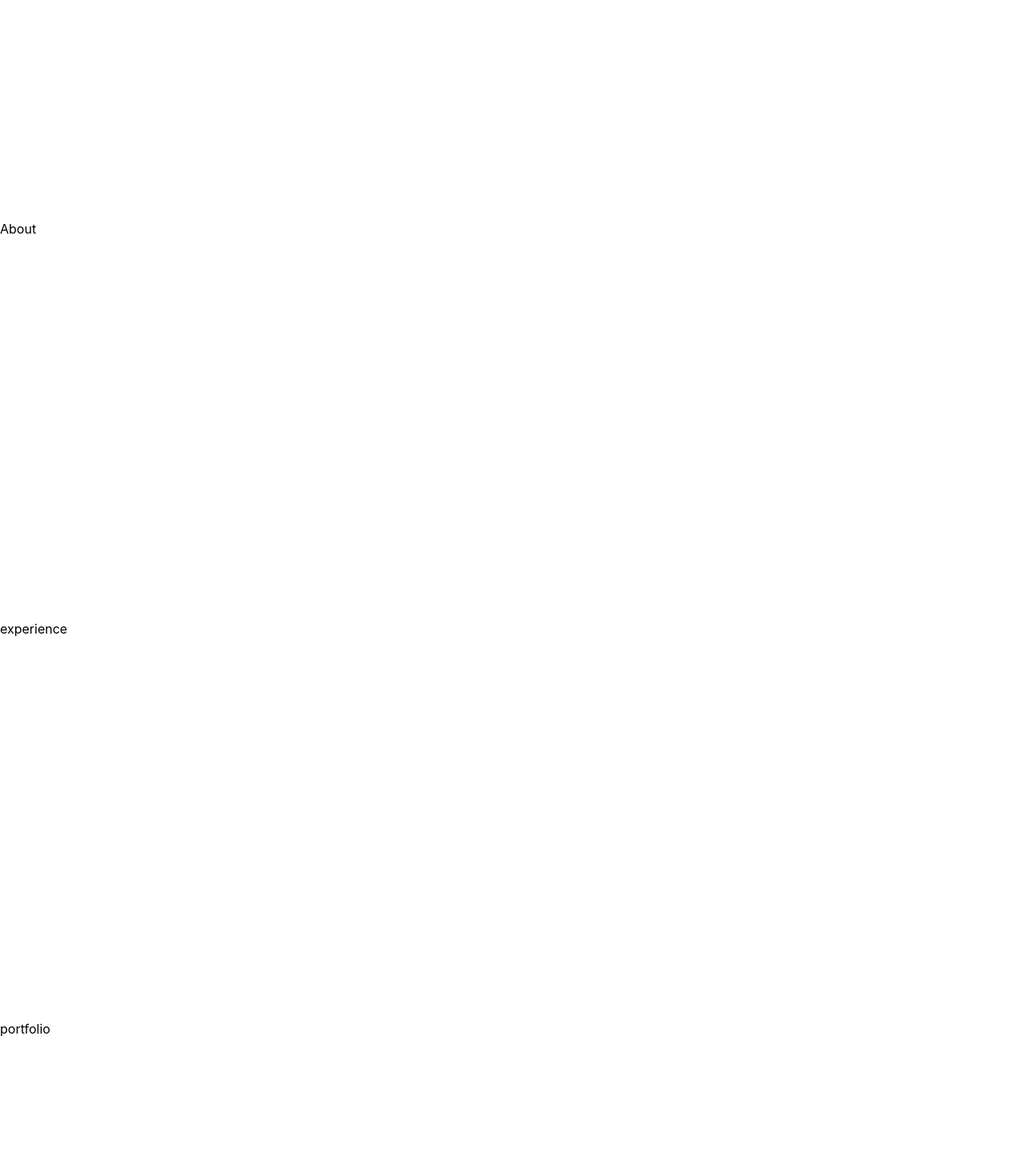
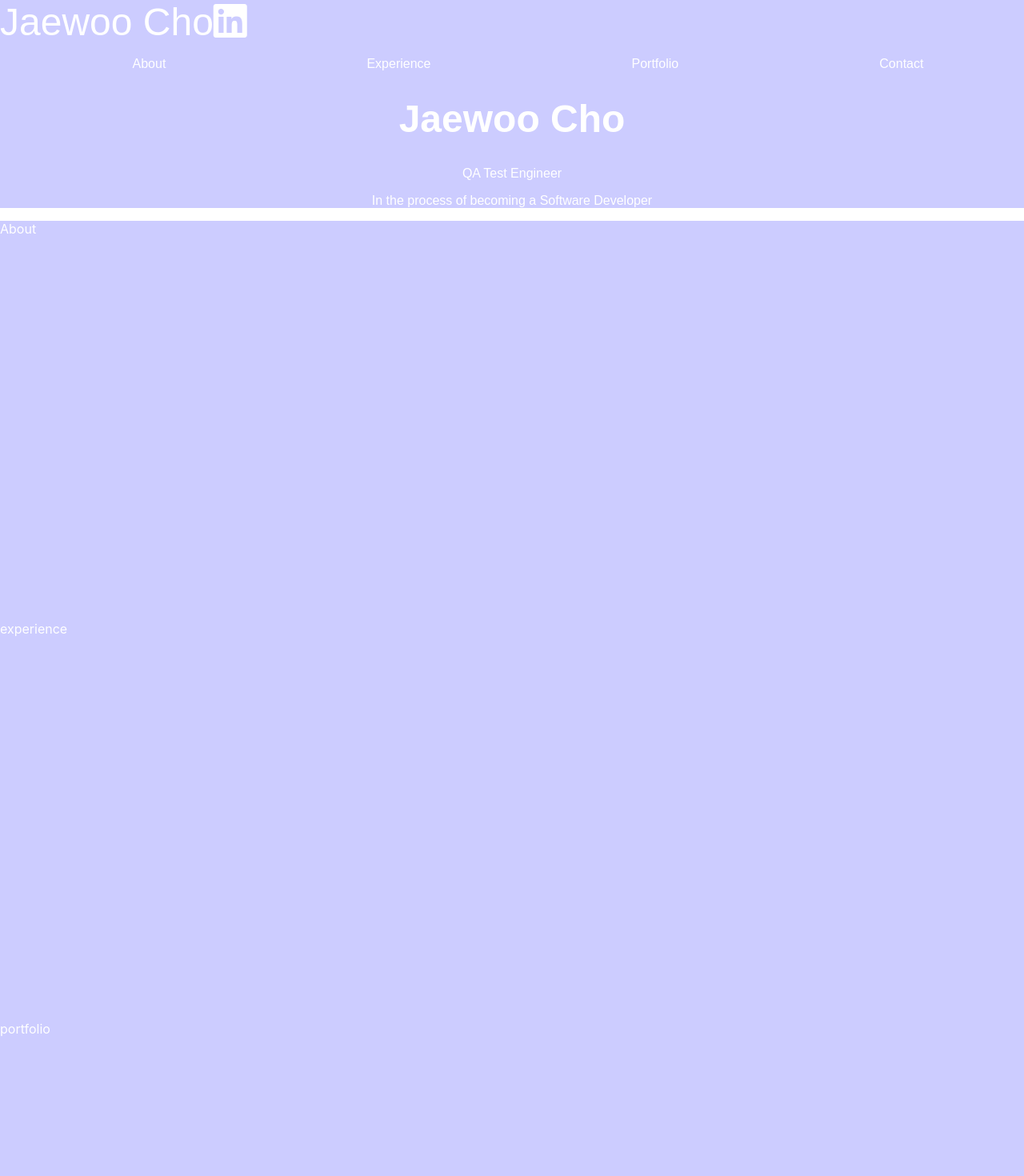
Before and after one commit to mikael1017/my-website, a React (Create React App) app: page / in a window 1280 px wide. Shown: the top 1470 px of the page at 80% size. Built offline with nearby package versions, Linux system fonts and the light colour scheme.

Commit message:
changed color

```diff
--- a/src/App.css
+++ b/src/App.css
@@ -61,6 +61,12 @@ li:hover {
 Header {
   font-family: "Alef", sans-serif;
   color: var(--color-white);
+  background-color: var(--color-point);
+}
+
+.content{
+  color: var(--color-white);
+  background-color: var(--color-point);
 }
 
 .navbar-name {
--- a/src/App.js
+++ b/src/App.js
@@ -16,10 +16,12 @@ class App extends React.PureComponent {
     return (
       <>
         <Header />
-        <About />
-        <Experience />
-        <Portfolio />
-        <Contact />
+        <div className="content">
+          <About />
+          <Experience />
+          <Portfolio />
+          <Contact />
+        </div>
       </>
     )
   }
```
